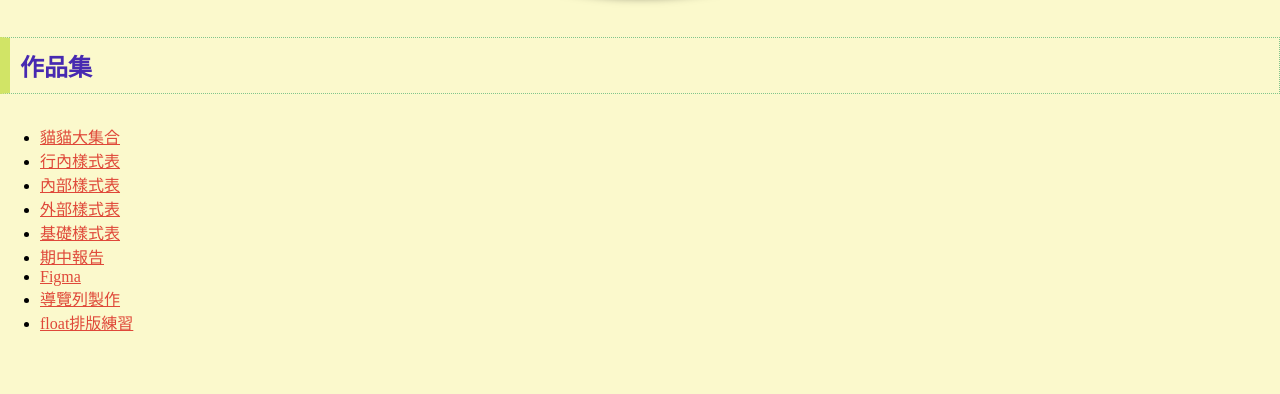
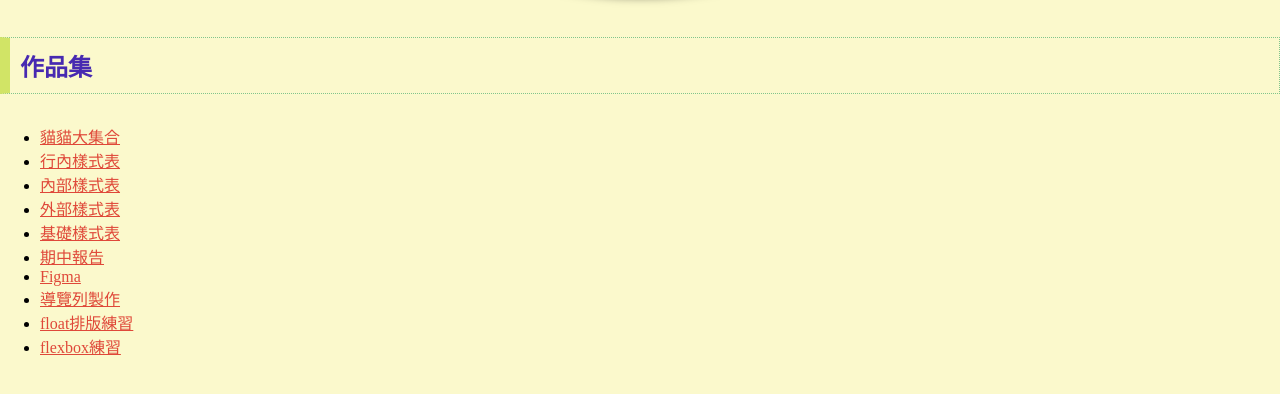
Before and after one commit to sdderh/sdderh, a plain HTML site: page index.html in a window 1280 px wide. Shown: the part 254-648 px from the top of the page. Drawn offline with Linux system fonts and the light colour scheme.

Commit message:
Update index.html

```diff
--- a/index.html
+++ b/index.html
@@ -29,6 +29,7 @@
         <li><a href="https://www.figma.com/proto/6il6ScFApHVvq4CK4k7Q6L/Untitled?scaling=min-zoom&page-id=0%3A1&node-id=2%3A34">Figma</a></li>
         <li><a href="navBar.html">導覽列製作</a></li>
         <li><a href="float_layout.html">float排版練習</a></li>
+        <li><a href="flexbox/flexbox.html">flexbox練習</a></li>
 
     </ul>
 
```
